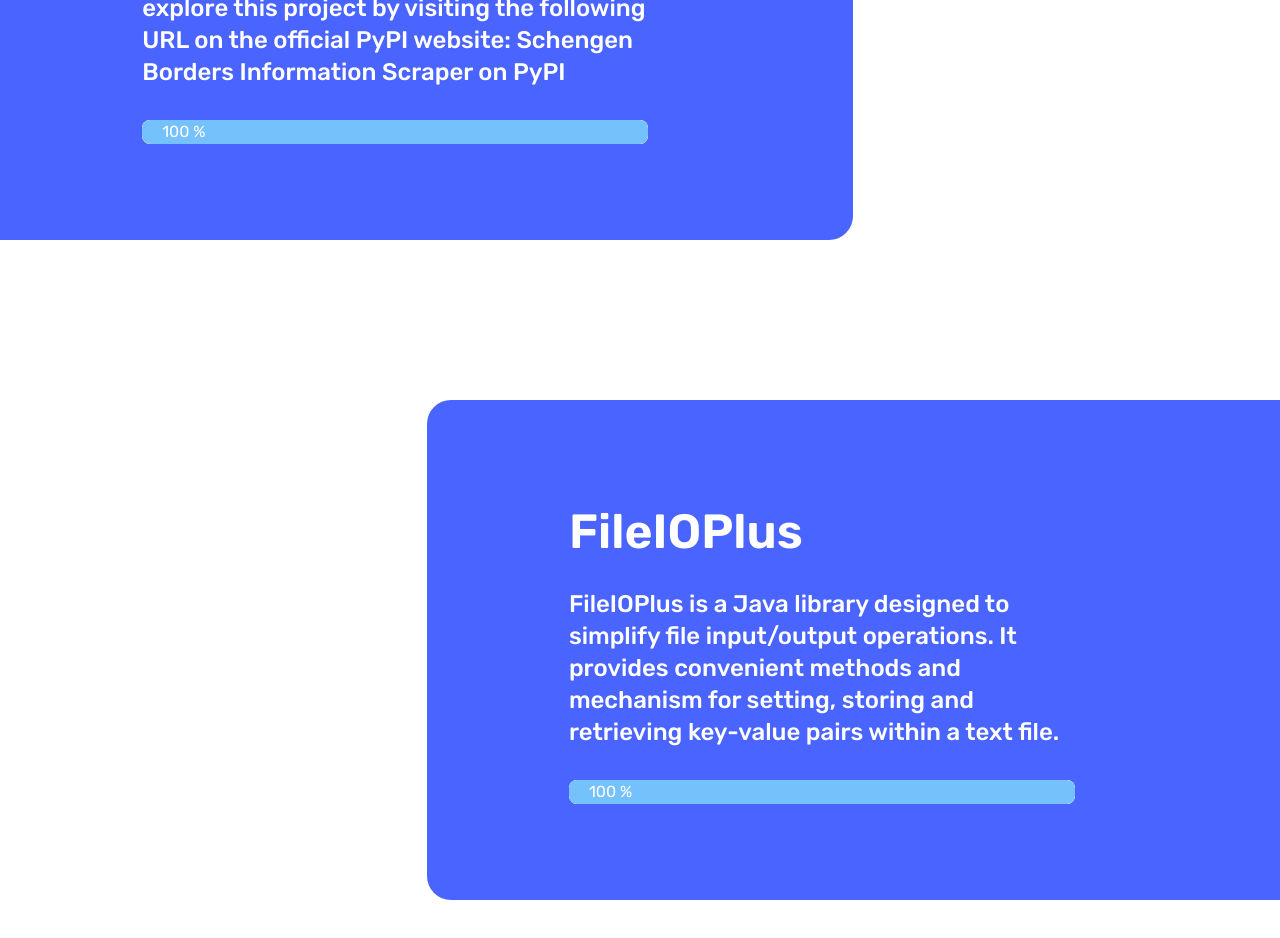
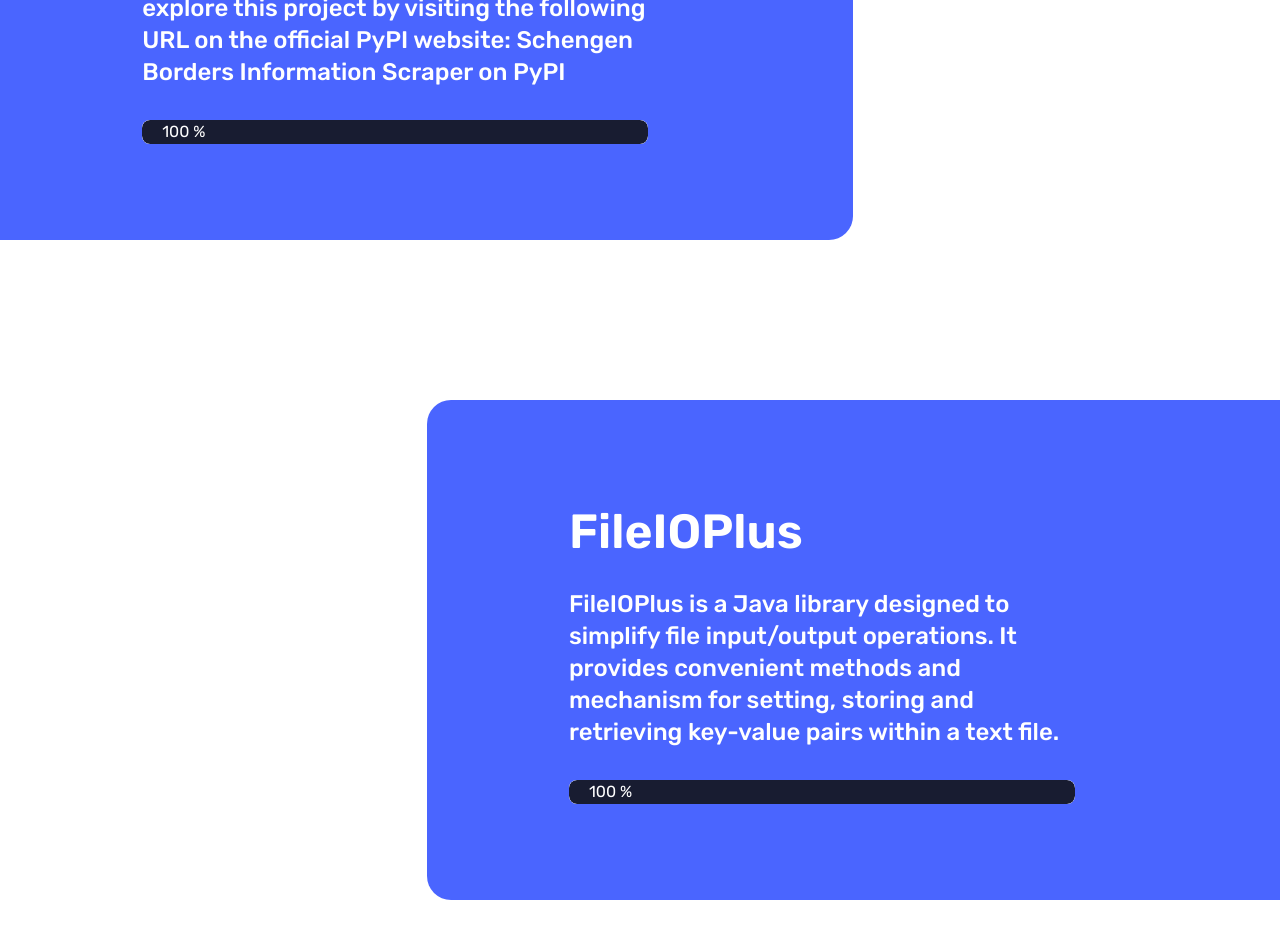
Before and after one commit to Markus-Stuppnig/Website, a Next.js app: page /projects in a window 1280 px wide. Shown: the part 3080-4018 px from the top of the page. Built offline with nearby package versions, Linux system fonts and the light colour scheme.

Commit message:
Progressbar added Animation on Scroll behaviour Changed Scroll bar color

```diff
--- a/components/Projects/Progressbar.tsx
+++ b/components/Projects/Progressbar.tsx
@@ -1,12 +1,60 @@
-import React from "react";
+"use client";
 
-export default function Progressbar({number, colorDone, colorNot, height, opacityDone, opacityNot}: {number: number, colorDone: string, colorNot: string, height: string, opacityDone: string, opacityNot: string}) {
+import React, { useEffect, useRef, useState } from "react";
 
-	return (
-		<div className={`h-${height} rounded-lg overflow-hidden w-full md:backdrop-filter md:backdrop-blur-lg md:bg-opacity-${opacityNot}`} style={{ backgroundColor: colorNot }}>
-      		<div className={`h-full flex items-center md:backdrop-filter md:backdrop-blur-lg md:bg-opacity-${opacityDone} ${colorDone}`} style={{ width: `${number}%` }}>
-				<p className="ml-5">{number} %</p>
-	  		</div>
-    	</div>
-  	);
+export default function Progressbar({
+  number,
+  colorDone,
+  colorNot,
+  height,
+  opacityDone,
+  opacityNot,
+}: {
+  number: number;
+  colorDone: string;
+  colorNot: string;
+  height: string;
+  opacityDone: string;
+  opacityNot: string;
+}) {
+  const [inView, setInView] = useState(false);
+  const progressBarRef = useRef<HTMLDivElement>(null);
+
+  // IntersectionObserver ist notwendig damit man reagieren kann wenn das Element zu sehen ist
+  useEffect(() => {
+    const observer = new IntersectionObserver(
+      ([entry]) => {
+        if (entry.isIntersecting) {
+          setInView(true);
+          observer.disconnect();
+        }
+      },
+      { threshold: 0.3 }
+    );
+
+    if (progressBarRef.current) {
+      observer.observe(progressBarRef.current);
+    }
+
+    return () => {
+      if (progressBarRef.current) {
+        observer.unobserve(progressBarRef.current);
+      }
+    };
+  }, []);
+
+  return (
+    <div
+      ref={progressBarRef}
+      className={`h-${height} rounded-lg overflow-hidden w-full md:backdrop-filter md:backdrop-blur-lg md:bg-opacity-${opacityNot}`}
+      style={{ backgroundColor: colorNot }}
+    >
+      <div
+        className={`h-full flex items-center md:backdrop-filter md:backdrop-blur-lg md:bg-opacity-${opacityDone} ${colorDone} transition-all duration-1000 ease-out`}
+        style={{ width: inView ? `${number}%` : "0%" }}
+      >
+        <p className="ml-5">{number} %</p>
+      </div>
+    </div>
+  );
 }
--- a/components/Projects/Projects.tsx
+++ b/components/Projects/Projects.tsx
@@ -26,7 +26,7 @@
 					<div className="w-full grid grid-cols-9">
 						<div className="col-start-1 col-span-8 flex flex-col">
 							<p className="font-medium text-2xl mb-[2rem]" dangerouslySetInnerHTML={{ __html: projectsData[3].description }} />
-							<Progressbar number={projectsData[3].progress} colorDone={"bg-primary"} colorNot={"#fff"} height={"[1.5rem]"} opacityDone={"40"} opacityNot={"20"} />
+							<Progressbar number={projectsData[3].progress} colorDone={"bg-black"} colorNot={"#fff"} height={"[1.5rem]"} opacityDone={"40"} opacityNot={"20"} />
 						</div>
 					</div>
 				</div>
@@ -41,7 +41,7 @@
 					<div className="w-full grid grid-cols-9">
 						<div className="col-start-1 col-span-8 flex flex-col">
 							<p className="font-medium text-2xl mb-[2rem]" dangerouslySetInnerHTML={{ __html: projectsData[1].description }} />
-							<Progressbar number={projectsData[1].progress} colorDone={"bg-primary"} colorNot={"#fff"} height={"[1.5rem]"} opacityDone={"40"} opacityNot={"20"} />
+							<Progressbar number={projectsData[1].progress} colorDone={"bg-black"} colorNot={"#fff"} height={"[1.5rem]"} opacityDone={"40"} opacityNot={"20"} />
 						</div>
 					</div>
 				</div>
@@ -56,7 +56,7 @@
 					<div className="w-full grid grid-cols-9">
 						<div className="col-start-1 col-span-8 flex flex-col">
 							<p className="font-medium text-2xl mb-[2rem]" dangerouslySetInnerHTML={{ __html: projectsData[2].description }} />
-							<Progressbar number={projectsData[2].progress} colorDone={"bg-primary"} colorNot={"#fff"} height={"[1.5rem]"} opacityDone={"40"} opacityNot={"20"} />
+							<Progressbar number={projectsData[2].progress} colorDone={"bg-black"} colorNot={"#fff"} height={"[1.5rem]"} opacityDone={"40"} opacityNot={"20"} />
 						</div>
 					</div>
 				</div>
@@ -71,7 +71,7 @@
 					<div className="w-full grid grid-cols-9">
 						<div className="col-start-1 col-span-8 flex flex-col">
 							<p className="font-medium text-2xl mb-[2rem]" dangerouslySetInnerHTML={{ __html: projectsData[0].description }} />
-							<Progressbar number={projectsData[0].progress} colorDone={"bg-primary"} colorNot={"#fff"} height={"[1.5rem]"} opacityDone={"40"} opacityNot={"20"} />
+							<Progressbar number={projectsData[0].progress} colorDone={"bg-black"} colorNot={"#fff"} height={"[1.5rem]"} opacityDone={"40"} opacityNot={"20"} />
 						</div>
 					</div>
 				</div>
```
